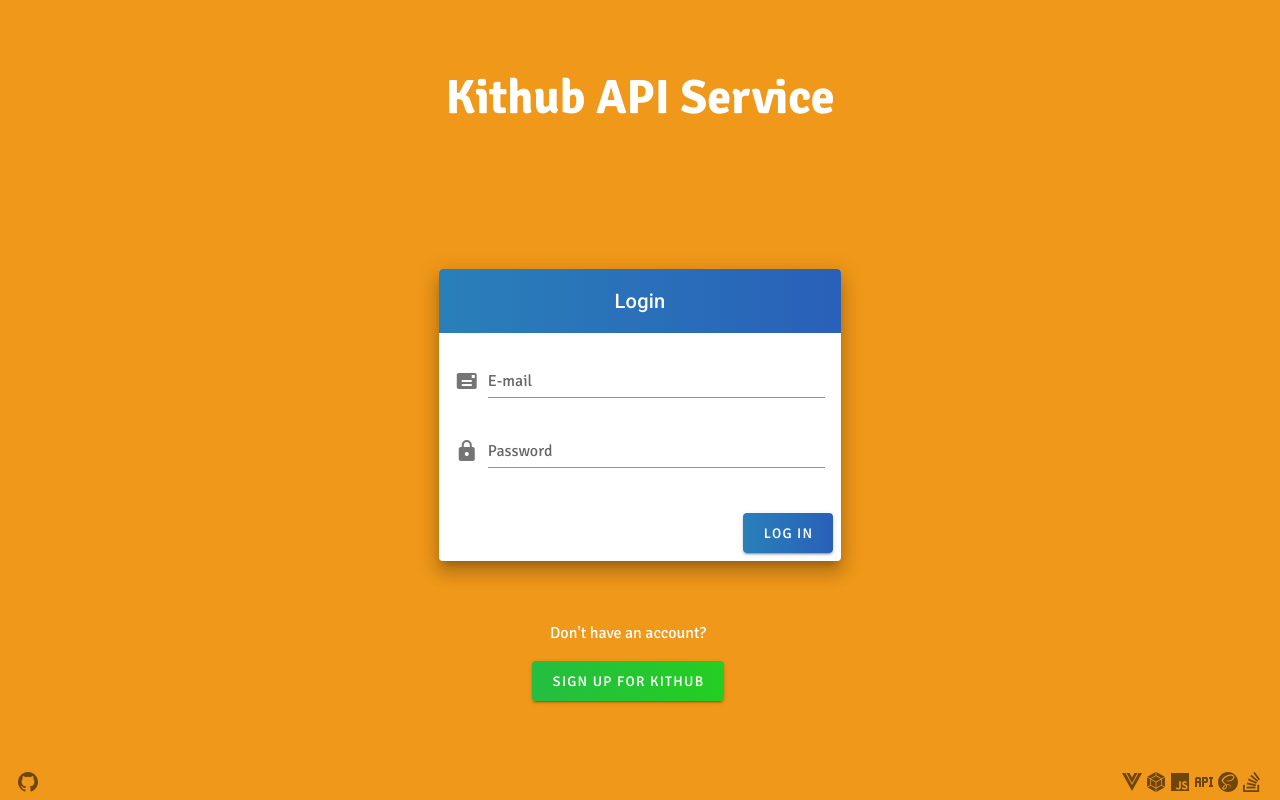
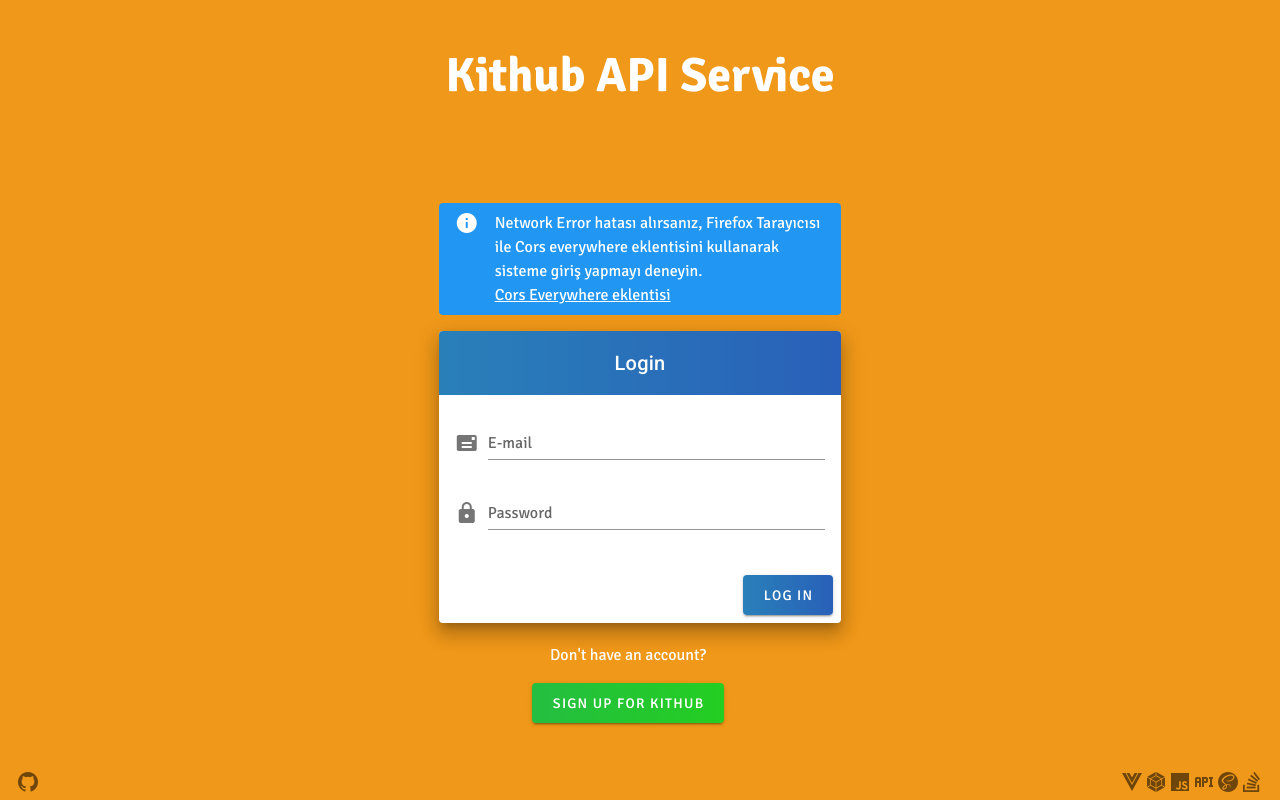
Before and after one commit to Ercan93/Kithub, a Vue app: page /login in a window 1280 px wide. Built offline with nearby package versions, Linux system fonts and the light colour scheme.

Commit message:
Update Login.vue

```diff
--- a/src/views/Login.vue
+++ b/src/views/Login.vue
@@ -7,6 +7,16 @@
         </v-row>
         <v-row align="center" justify="center">
           <v-col cols="12" sm="8" md="4">
+            <v-alert dense type="info">
+              Network Error hatası alırsanız,
+              Firefox Tarayıcısı ile Cors everywhere eklentisini kullanarak sisteme giriş yapmayı deneyin.
+              <br />
+              <a
+                href="https://addons.mozilla.org/tr/firefox/addon/cors-everywhere/"
+                style="color:white"
+                target="_blank"
+              >Cors Everywhere eklentisi</a>
+            </v-alert>
             <v-alert
               dense
               type="success"
@@ -62,7 +72,7 @@
               </v-card-actions>
             </v-card>
             <v-row
-              class="flex flex-column mt-15"
+              class="flex flex-column mt-5"
               align="center"
               justify="center"
               v-if="registerPage"
@@ -70,7 +80,7 @@
               <span>Have an account?</span>
               <v-btn class="pa-5 mt-4 login" @click="goLogin" dark>Log in</v-btn>
             </v-row>
-            <v-row class="flex flex-column mt-15" align="center" justify="center" v-else>
+            <v-row class="flex flex-column mt-5" align="center" justify="center" v-else>
               <span>Don't have an account?</span>
               <v-btn class="pa-5 mt-4 register" @click="goSignUp" dark>Sign up for Kithub</v-btn>
             </v-row>
@@ -93,11 +103,11 @@
       username: "",
       registerPage: false,
       emailRules: [
-        v => !!v || "E-mail is required",
-        v => /.+@.+/.test(v) || "E-mail must be valid"
+        (v) => !!v || "E-mail is required",
+        (v) => /.+@.+/.test(v) || "E-mail must be valid",
       ],
       valid: true,
-      successRegister: false
+      successRegister: false,
     };
   },
   created() {
@@ -113,7 +123,7 @@
         .post(
           `https://kithub-books.herokuapp.com/authenticate/email=${this.email}&password=${this.password}`
         )
-        .then(response => {
+        .then((response) => {
           if (response.data.status == true && response.data.token) {
             this.$store.state.userInfo.token = response.data.token;
             this.$store.state.userInfo.email = this.email;
@@ -122,7 +132,7 @@
             this.$router.push("/profile");
           }
         })
-        .catch(error => {
+        .catch((error) => {
           alert(error);
         });
     },
@@ -131,17 +141,17 @@
         .post(
           `https://kithub-books.herokuapp.com/register/username=${this.username}&email=${this.email}&password=${this.password}`
         )
-        .then(response => {
+        .then((response) => {
           if (response.data.password) {
             this.$store.dispatch("setUserInfo", {
               email: this.email,
-              token: null
+              token: null,
             });
             this.registerPage = false;
             this.successRegister = true;
           }
         })
-        .catch(error => {
+        .catch((error) => {
           alert(error);
         });
     },
@@ -150,8 +160,8 @@
     },
     goLogin() {
       this.registerPage = false;
-    }
-  }
+    },
+  },
 };
 </script>
 <style lang="sass" scoped>
```
